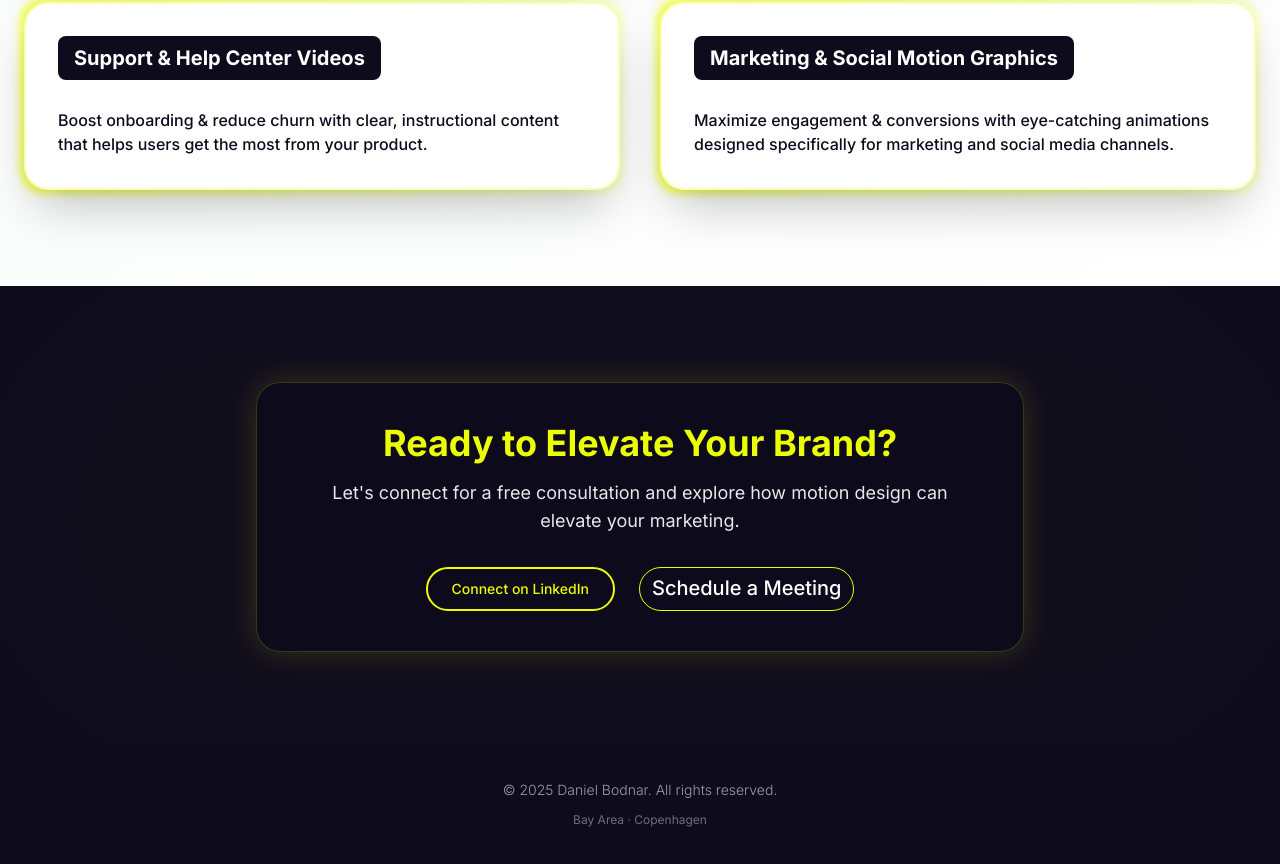
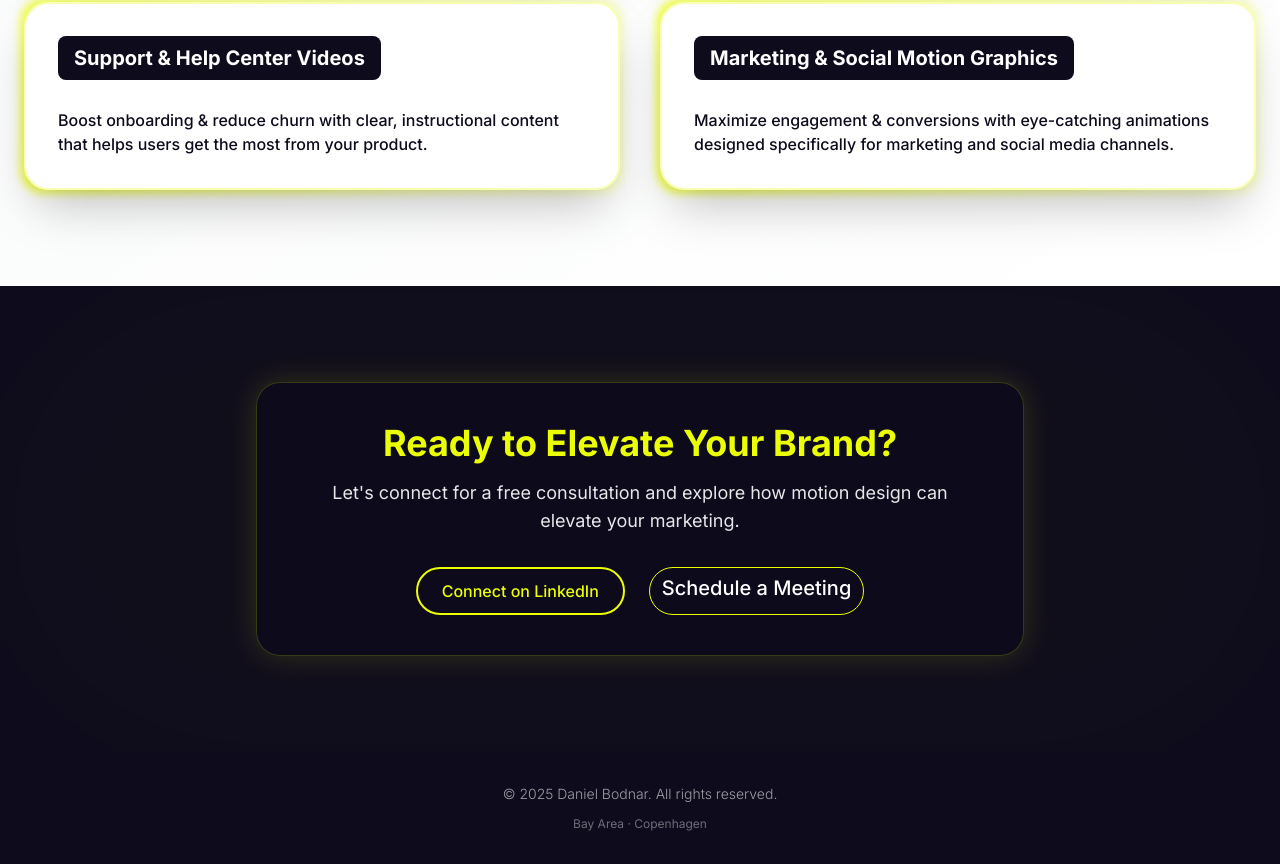
Before and after one commit to danny4fox/yellow-brick-launchpad, a React (Vite) app: page /alternate in a window 1280 px wide. Shown: the part 2724-3588 px from the top of the page. Built offline with nearby package versions, Linux system fonts and the light colour scheme.

Commit message:
Fix: CTA text size
Make the text size in the CTA section consistent with the "Services" section.

```diff
--- a/src/components/ActionButton.tsx
+++ b/src/components/ActionButton.tsx
@@ -30,7 +30,7 @@ const ActionButton: React.FC<ActionButtonProps> = ({
       target="_blank"
       rel="noopener noreferrer"
       className={`inline-block font-medium transition-all duration-300 ${
-        textOnly ? 'text-white hover:text-neon px-3 py-1.5 border border-neon rounded-full text-sm' : 'px-6 py-2.5 text-sm rounded-full'
+        textOnly ? 'text-white hover:text-neon px-3 py-1.5 border border-neon rounded-full' : 'px-6 py-2.5 rounded-full'
       } ${
         textOnly
           ? ''
```
